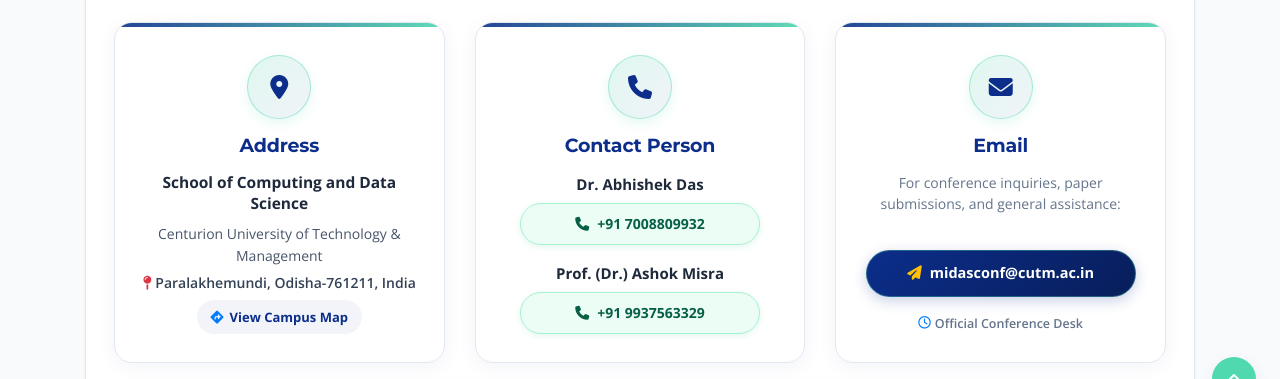
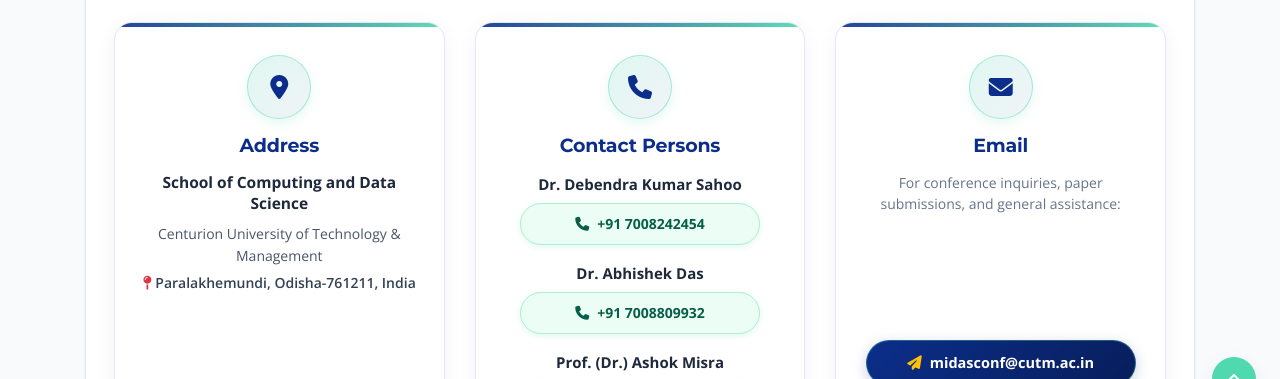
Before and after one commit to aryanakshat7277/MIDAS-2027, a plain HTML site: page contact.html in a window 1280 px wide. Shown: the part 375-754 px from the top of the page. Drawn offline with nearby package versions, Linux system fonts and the light colour scheme.

Commit message:
feat(contact): add Dr. Debendra Kumar Sahoo (7008242454) to contact persons

```diff
--- a/contact.html
+++ b/contact.html
@@ -121,14 +121,20 @@
                                 <div class="contact-icon-wrapper">
                                     <i class="fa-solid fa-phone"></i>
                                 </div>
-                                <h3>Contact Person</h3>
+                                <h3>Contact Persons</h3>
+                                <div class="contact-person-card mb-3 w-100">
+                                    <div class="contact-person-name">Dr. Debendra Kumar Sahoo</div>
+                                    <a href="tel:+917008242454" class="contact-interactive-pill">
+                                        <i class="fa-solid fa-phone me-2"></i> +91 7008242454
+                                    </a>
+                                </div>
                                 <div class="contact-person-card mb-3 w-100">
                                     <div class="contact-person-name">Dr. Abhishek Das</div>
                                     <a href="tel:+917008809932" class="contact-interactive-pill">
                                         <i class="fa-solid fa-phone me-2"></i> +91 7008809932
                                     </a>
                                 </div>
-                                <div class="contact-person-card w-100 mt-auto">
+                                <div class="contact-person-card w-100">
                                     <div class="contact-person-name">Prof. (Dr.) Ashok Misra</div>
                                     <a href="tel:+919937563329" class="contact-interactive-pill">
                                         <i class="fa-solid fa-phone me-2"></i> +91 9937563329
```
